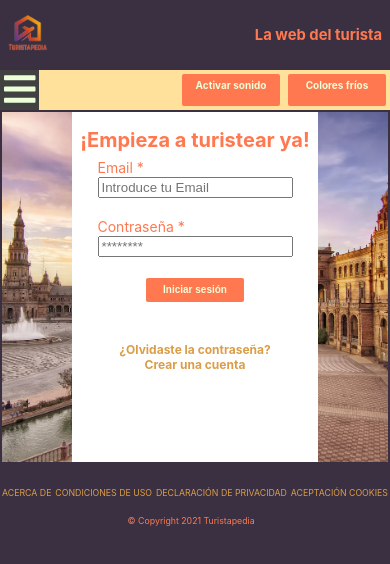
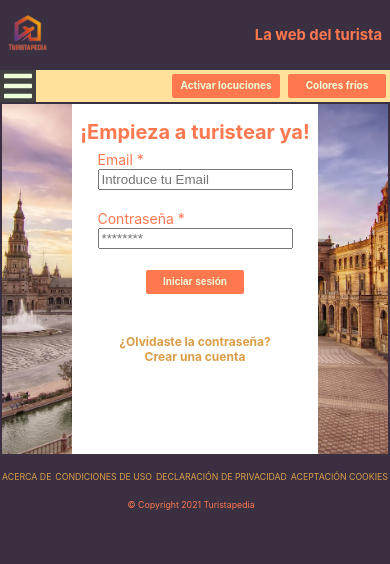
Before and after one commit to MariaGomGod/turistapedia-cliente, a React (Create React App) app: page /login in a window 390 px wide. Shown: the top 564 px of the page. Built offline with nearby package versions, Linux system fonts and the light colour scheme.

Commit message:
Arreglados problemas de accesibilidad (puntos de interés no seleccionables con tabulador, descripción del punto de interés no anunciada por lector de pantalla)

```diff
--- a/src/App.sass
+++ b/src/App.sass
@@ -55,6 +55,9 @@ h1, h2
   border: 0 !important
   background-image: none !important
   box-shadow: none !important
+
+  &#speech-toggle
+    width: 180px
 
   &:hover
     cursor: pointer
@@ -200,6 +203,9 @@ label
       width: 115px
       line-height: 14px
 
+      &#speech-toggle
+        width: 130px
+
     h2
       font-size: 20px
 
@@ -221,6 +227,9 @@ label
       width: 98px
       padding: 4px 3px
       height: 24px
+
+      &#speech-toggle
+        width: 108px
 
     input[type="text"], input[type="password"], input[type="email"]
       width: 50vw
--- a/src/components/BurgerMenu.js
+++ b/src/components/BurgerMenu.js
@@ -4,6 +4,10 @@ import { FontAwesomeIcon } from '@fortawesome/react-fontawesome';
 import { useHistory } from 'react-router-dom';
 
 export default function BurgerMenu() {
+
+    const toggleActive = () => {
+        document.getElementById("myLinks").classList.toggle('active');
+    };
 
     const show = () => {
         document.getElementById("myLinks").classList.add('active');
@@ -23,7 +27,7 @@ export default function BurgerMenu() {
 
     return (
         <div className="topnav" onMouseLeave={hide}>
-            <button className="icon" onClick={show} onMouseEnter={show}>
+            <button className="icon" onClick={toggleActive} onMouseEnter={show}>
                 <FontAwesomeIcon icon={faBars} />
             </button>
             <div id="myLinks">
--- a/src/components/BurgerMenu.sass
+++ b/src/components/BurgerMenu.sass
@@ -61,13 +61,9 @@
         margin: -4px
 
         button.icon
-            height: 40px
-
-@media all and ( max-width: 376px )
-    .topnav button.icon
-        height: 30px
-        line-height: 30px
-        font-size: 30px
+            height: 32px
+            line-height: 32px
+            font-size: 32px
 
 @media all and ( max-width: 321px )
     .topnav
--- a/src/components/Footer.js
+++ b/src/components/Footer.js
@@ -3,7 +3,7 @@ import './Footer.sass';
 export default function Footer() {
     return (
         <>
-            <footer aria-atomic="true" role="contentinfo" aria-relevant="removals">
+            <footer role="contentinfo" aria-relevant="removals">
                 <nav id="navbar">
                     <ul>
                         <li className="nav-item">
--- a/src/components/Footer.sass
+++ b/src/components/Footer.sass
@@ -2,6 +2,7 @@ footer
     text-align: center
     width: 100%
     clear: both
+    margin: 2vw 0
 
     #navbar
        margin: auto
@@ -10,6 +11,7 @@ footer
            list-style: none
            display: inline-block
            padding-left: 3vw
+           margin-top: 0
 
            li
                display: inline
--- a/src/components/Header.js
+++ b/src/components/Header.js
@@ -54,7 +54,7 @@ export default function Header() {
                 {/* Aplico un toggle para que cambie la gama de color para discapacitados visuales. Si el toggle está activo, implanto la gama de colores fríos
                     con estilos sass (Le aplico la clase colorblind al div con clase App en App.js), y uso un logo distinto en la cabecera (logoCb) */}
 
-                <span aria-hidden="true" className="button" onClick={() => {
+                <span tabindex="0" id="speech-toggle" className="button" onClick={() => {
                     setVolume(currentVolume => currentVolume === "0" ? "1" : "0");
                     // Hacemos lo mismo con el localStorage dado que Speech no puede acceder a estados de React
                     // al no ser un componente. Tenemos que insertar lo contrario de lo que hubiera hasta este
@@ -62,7 +62,7 @@ export default function Header() {
                     // la clave "volume" con el valor contrario
                     const storedVolume = localStorage.getItem("volume");
                     localStorage.setItem("volume", storedVolume === "0" ? "1" : "0");
-                }}>{volume === "1" ? "Desa" : "A"}ctivar&nbsp;sonido</span>
+                }}><span className="sr-only">Haz click aquí para&nbsp;</span>{volume === "1" ? "Desa" : "A"}ctivar&nbsp;locuciones<span className="sr-only">&nbsp;en esta aplicación</span></span>
 
                 {/* El botón volumen aparece el último en el HTML pero en el componente Header aparece a la izquierda del botón de cambio de color. Esto es así porque
                     ambos botones flotan a la derecha. El primer botón flotará justo en el borde derecho de la página, y el de volumen también flotará a la derecha pero
--- a/src/components/Header.sass
+++ b/src/components/Header.sass
@@ -30,7 +30,6 @@
     .button, span
         float: right
         margin-right: 8px
-        height: 32px
 
 .colorblind #header
     #second-row
@@ -54,7 +53,7 @@
 
         #second-row, #third-row
             padding: 4px
-            height: 40px
+            height: 32px
 
         #greeting
             font-size: 12px
@@ -66,10 +65,6 @@
     #header
         #first-row
             height: 40px
-
-        #second-row, #third-row
-            padding: 4px
-            height: 30px
 
             .button, span
                 margin-right: 4px
--- a/src/components/Information.js
+++ b/src/components/Information.js
@@ -30,22 +30,26 @@ export default function Information({ pointOfInterest, setInformation }) {
 
   return (<InfoWindow
     position={{ lat: pointOfInterest.location.coordinates[1], lng: pointOfInterest.location.coordinates[0] }}
+    onDomReady={() => {
+      const infoWindow = document.querySelector(".gm-style-iw.gm-style-iw-c");
+      infoWindow.setAttribute('aria-describedby', 'poi-description');
+    }}
     onCloseClick={() => {
       Speech.stopSpeaking();
       setInformation(null);
     }}>
-    <div aria-live="polite" aria-relevant="text" aria-atomic="true" className="poi" aria-describedby="poi-description">
-      <p role="figure" id="poi-description">{pointOfInterest.description}</p>
+    <div className="poi">
+      <p id="poi-description">{pointOfInterest.description}</p>
       <ul>
         {
           pointOfInterest.links.map((link, i) => {
-            return (<li role="presentation" key={i}>
+            return (<li key={i}>
               <span>
                 <FontAwesomeIcon icon={getIcon(link.description)} />
               </span>
               <span>
                 <span className="sr-only">Enlaza con</span>
-                <a className="poi-links" href={link.link} alt={'Página ' + (link.description === 'official' ? 'oficial' : 'de ' + link.description)} target="_blank" rel="noopener noreferrer">{link.link}</a>
+                <a className="poi-links" href={link.link} title={'Página ' + (link.description === 'official' ? 'oficial' : 'de ' + link.description)} target="_blank" rel="noopener noreferrer">{link.link}</a>
               </span>
             </li>);
           })
@@ -54,7 +58,7 @@ export default function Information({ pointOfInterest, setInformation }) {
       <ul>
         {
           pointOfInterest.photos?.map((photo, i) => {
-            return (<li role="presentation" key={i}>
+            return (<li key={i}>
               <img className="photos" src={photo.link} alt={photo.description} title={photo.description} />
             </li>);
           })
--- a/src/components/Map.js
+++ b/src/components/Map.js
@@ -48,7 +48,10 @@ export default memo(function Map({ pointsOfInterest, center, setCenter }) {
 
     const addAltTexToMarkers = () => {
         document.querySelectorAll("div[aria-label='Map'] > div > div > div > div[role='button']")
-            .forEach(element => element.children[0].alt = element.title);
+            .forEach(element => {
+                element.setAttribute('tabindex', 0);
+                element.children[0].alt = element.title;
+            });
     };
 
     const removeAltTextFromMarkers = () => {
```
